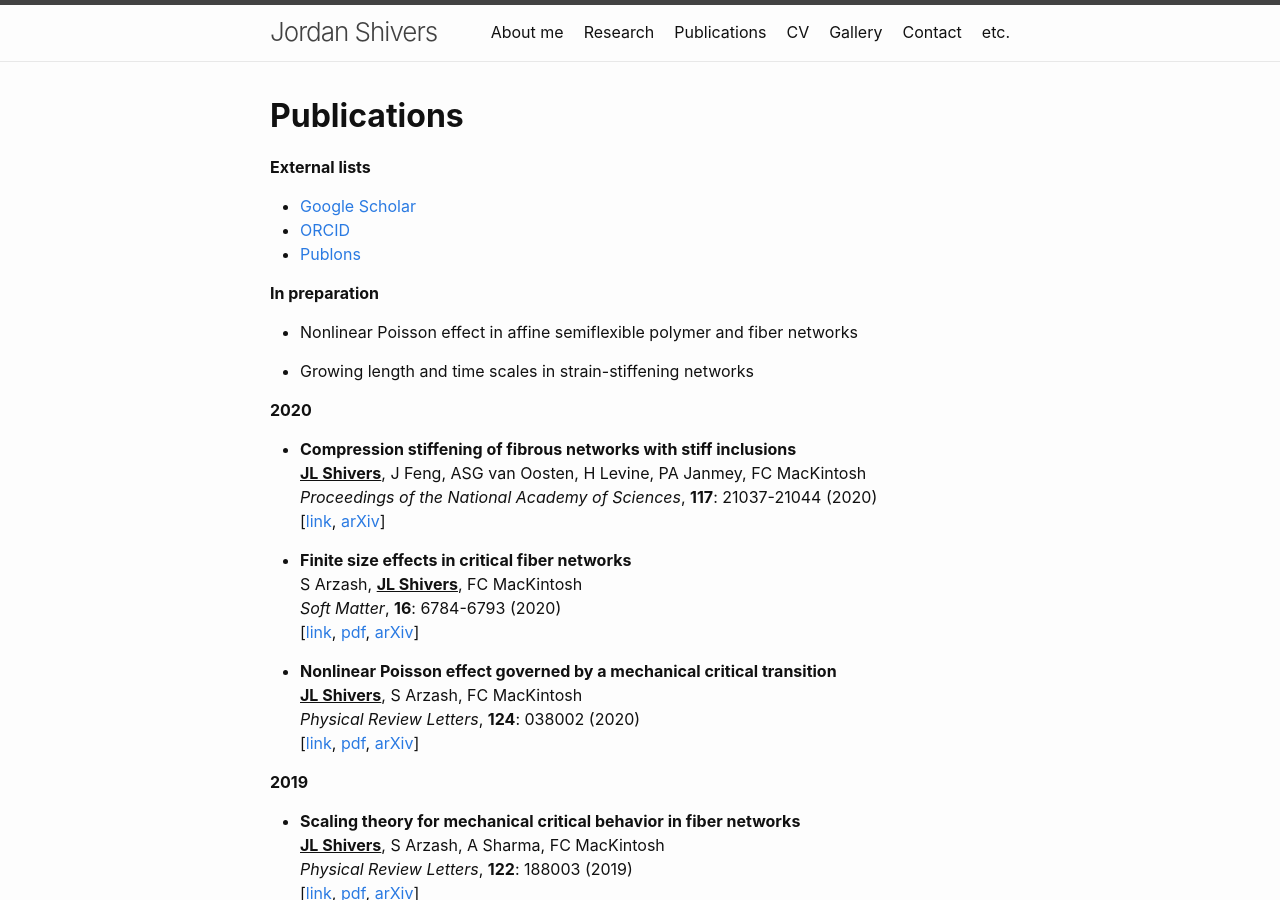
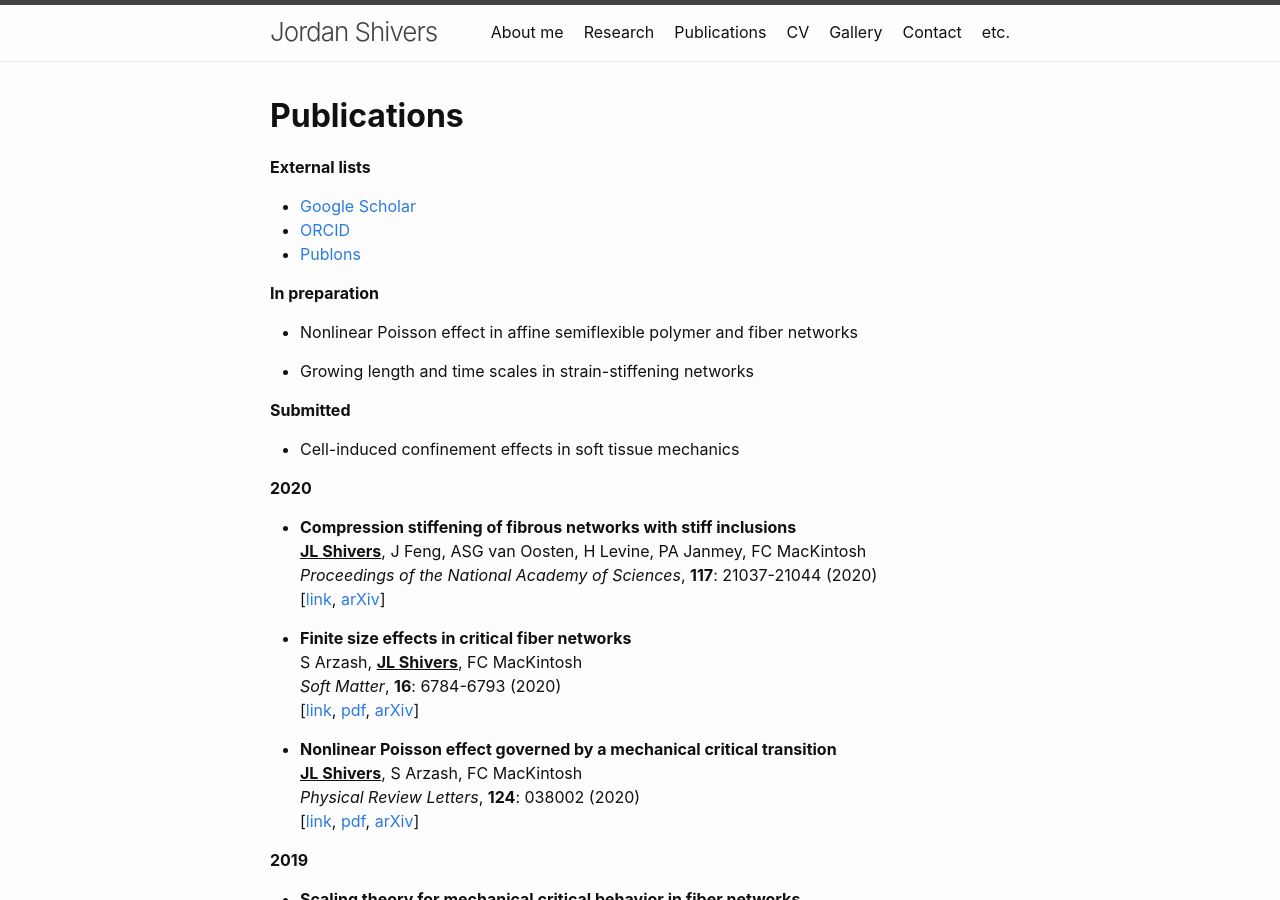
Before and after one commit to jordanshivers/jordanshivers.github.io, a Jekyll site: the page built from publications.md, in a window 1280 px wide and 900 px high. Built offline with Jekyll 4.4.1, drawn with Linux system fonts in a browser that asks for light colours.

Commit message:
Update publications.md

```diff
--- a/publications.md
+++ b/publications.md
@@ -19,6 +19,10 @@ permalink: /publications/
 * Nonlinear Poisson effect in affine semiflexible polymer and fiber networks
 
 * Growing length and time scales in strain-stiffening networks
+
+**Submitted**
+
+* Cell-induced confinement effects in soft tissue mechanics
 
 **2020**
 
```
